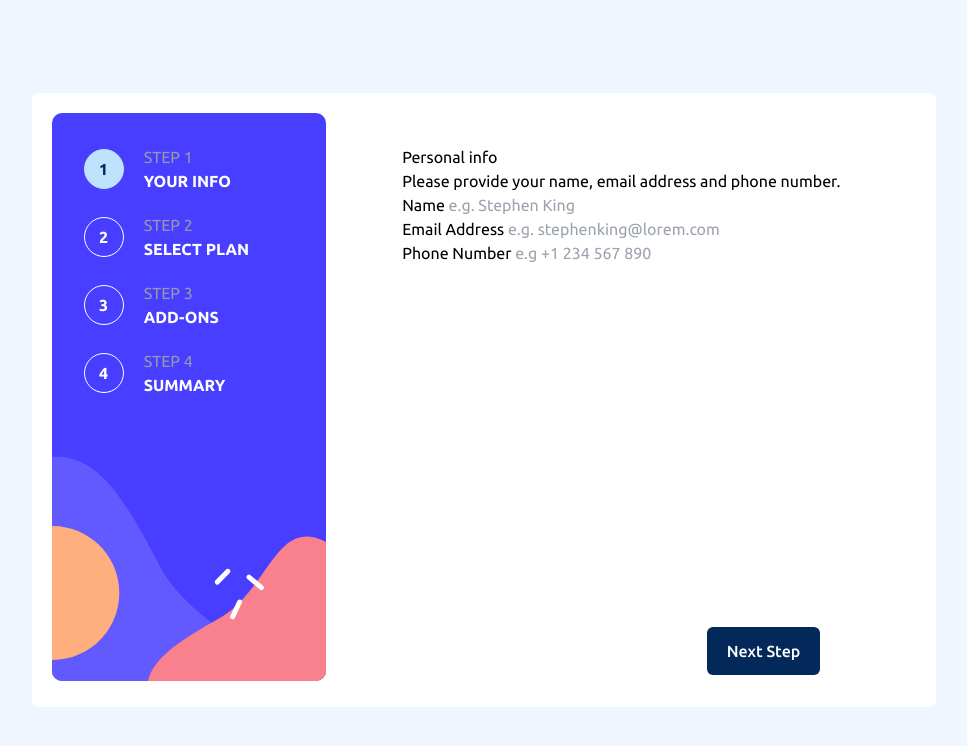
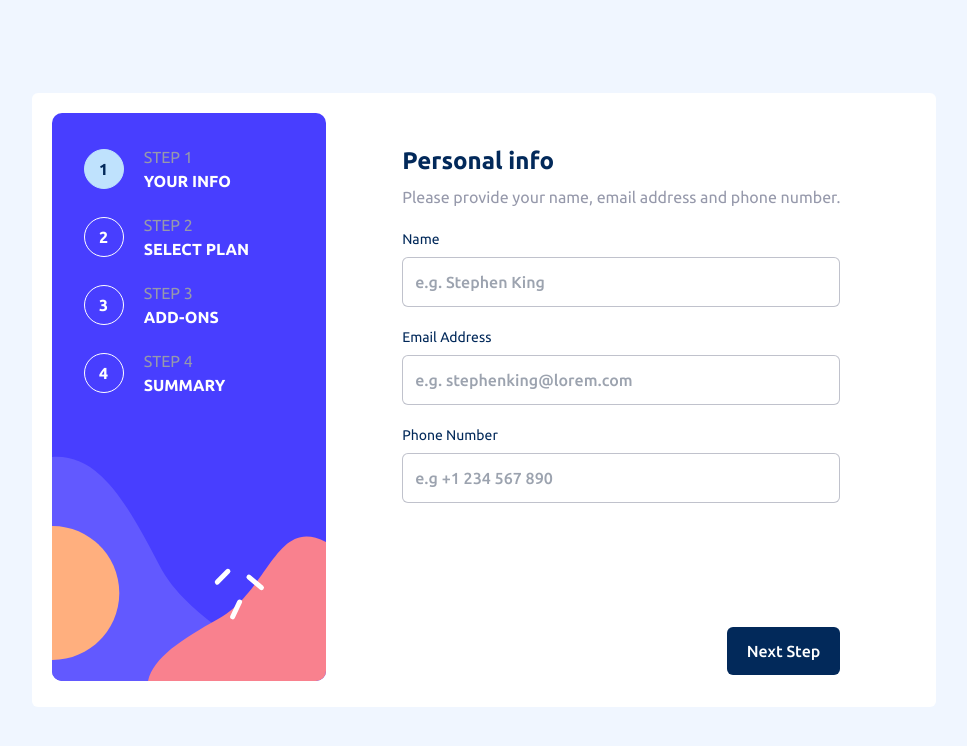
Before and after one commit to mdeme01/svelte-multi-step-form, a SvelteKit app: page / in a window 1280 px wide. Shown: the top 746 px of the page, without its empty margins (156-1123 px from the left). Built offline with nearby package versions, Linux system fonts and the light colour scheme.

Commit message:
feat: personal info styling

```diff
--- a/src/app.css
+++ b/src/app.css
@@ -13,10 +13,9 @@ main {
 	@apply grid md:rounded-md md:bg-msf-white md:pb-5 md:pl-5 md:pr-24 md:pt-5;
 
 	grid-template:
-		'sidebar' 1fr
+		'sidebar' 0.5fr
 		'form' 1fr
-		'.' 1fr
-		'navbuttons' 0.3fr
+		'navbuttons' 0.1fr
 		/ 1fr;
 
 	@media only screen and (min-width: 768px) {
@@ -27,3 +26,27 @@ main {
 			/ 0.8fr 1fr;
 	}
 }
+
+h1 {
+	@apply mb-2 text-2xl font-msf-font-bold text-msf-marine-blue;
+}
+
+p {
+	@apply text-msf-cool-gray;
+}
+
+form {
+	@apply mt-5;
+}
+
+label {
+	@apply text-sm text-msf-marine-blue;
+}
+
+input {
+	@apply mt-2 rounded-md border border-msf-cool-gray/60 p-3;
+}
+
+input::placeholder {
+	@apply font-msf-font-medium;
+}
--- a/src/lib/components/form.svelte
+++ b/src/lib/components/form.svelte
@@ -23,7 +23,7 @@
 
 <style lang="postcss">
 	section {
-		@apply relative bottom-36 z-10 ml-5 mr-5 rounded-md bg-msf-white p-8 md:static md:ml-0 md:mr-0 md:p-0 md:pt-8;
+		@apply relative bottom-36 z-10 ml-5 mr-5 h-max rounded-md bg-msf-white p-8 md:static md:ml-0 md:mr-0 md:p-0 md:pt-8;
 		grid-area: form;
 	}
 </style>
--- a/src/lib/components/nav-buttons.svelte
+++ b/src/lib/components/nav-buttons.svelte
@@ -19,7 +19,7 @@
 
 <style lang="postcss">
 	nav {
-		@apply flex w-full items-end bg-msf-white p-5 pb-3;
+		@apply flex w-full items-end bg-msf-white p-5 pb-3 md:pr-0;
 		grid-area: navbuttons;
 	}
 
--- a/src/lib/components/personal-info.svelte
+++ b/src/lib/components/personal-info.svelte
@@ -2,13 +2,26 @@
 	<h1>Personal info</h1>
 	<p>Please provide your name, email address and phone number.</p>
 	<form>
+		<div class="text-field">
 			<label for="name">Name</label>
 			<input type="text" name="name" id="name" placeholder="e.g. Stephen King" />
-		<br />
+		</div>
+		<div class="text-field">
 			<label for="email">Email Address</label>
 			<input type="email" name="email" id="email" placeholder="e.g. stephenking@lorem.com" />
-		<br />
+		</div>
+		<div class="text-field">
 			<label for="phone">Phone Number</label>
 			<input type="tel" name="phone" id="phone" placeholder="e.g +1 234 567 890" />
+		</div>
 	</form>
 </section>
+
+<style lang="postcss">
+	form {
+		@apply flex flex-col gap-5;
+	}
+	.text-field {
+		@apply flex flex-col;
+	}
+</style>
```
Lines whose indentation alone changed are shown as unchanged.
